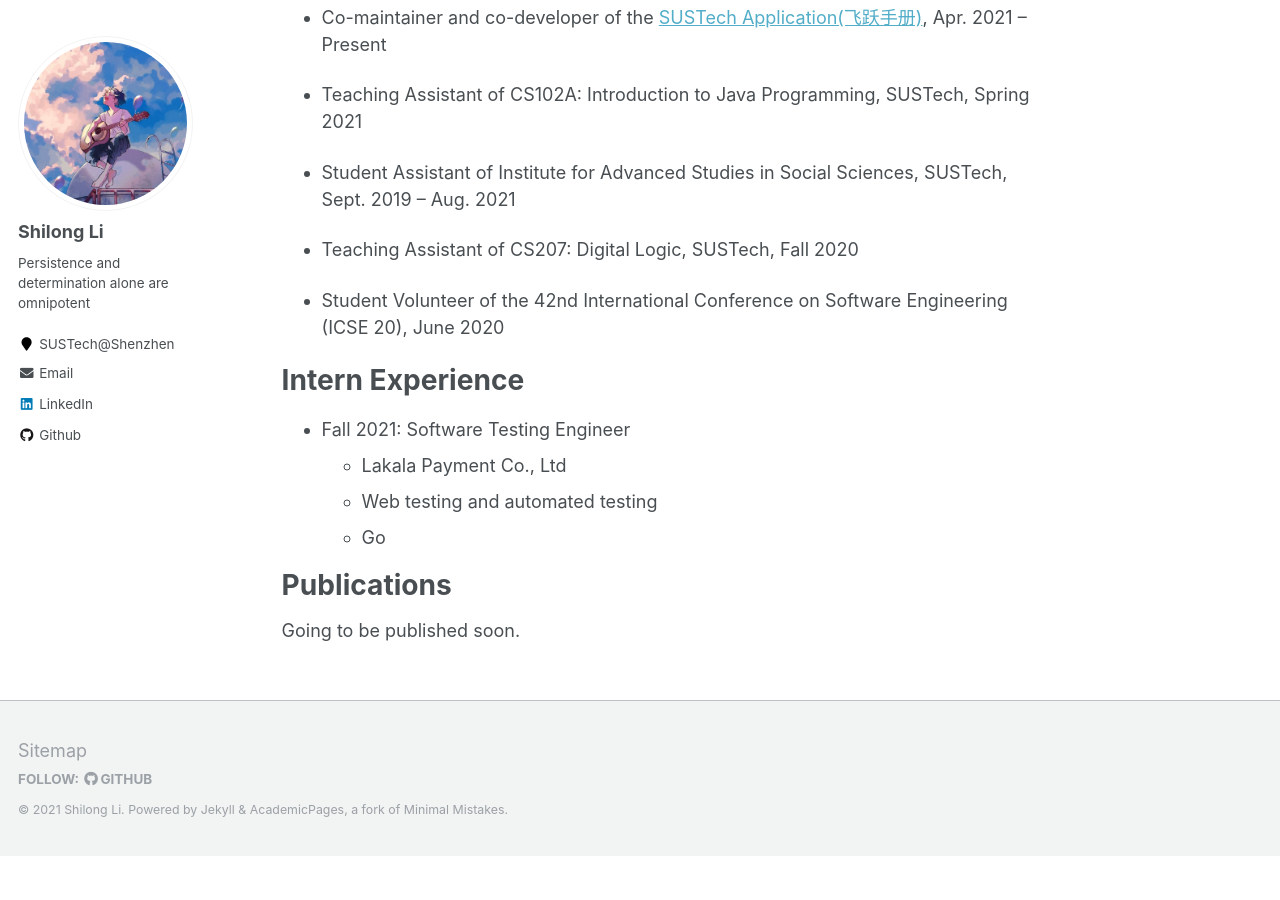
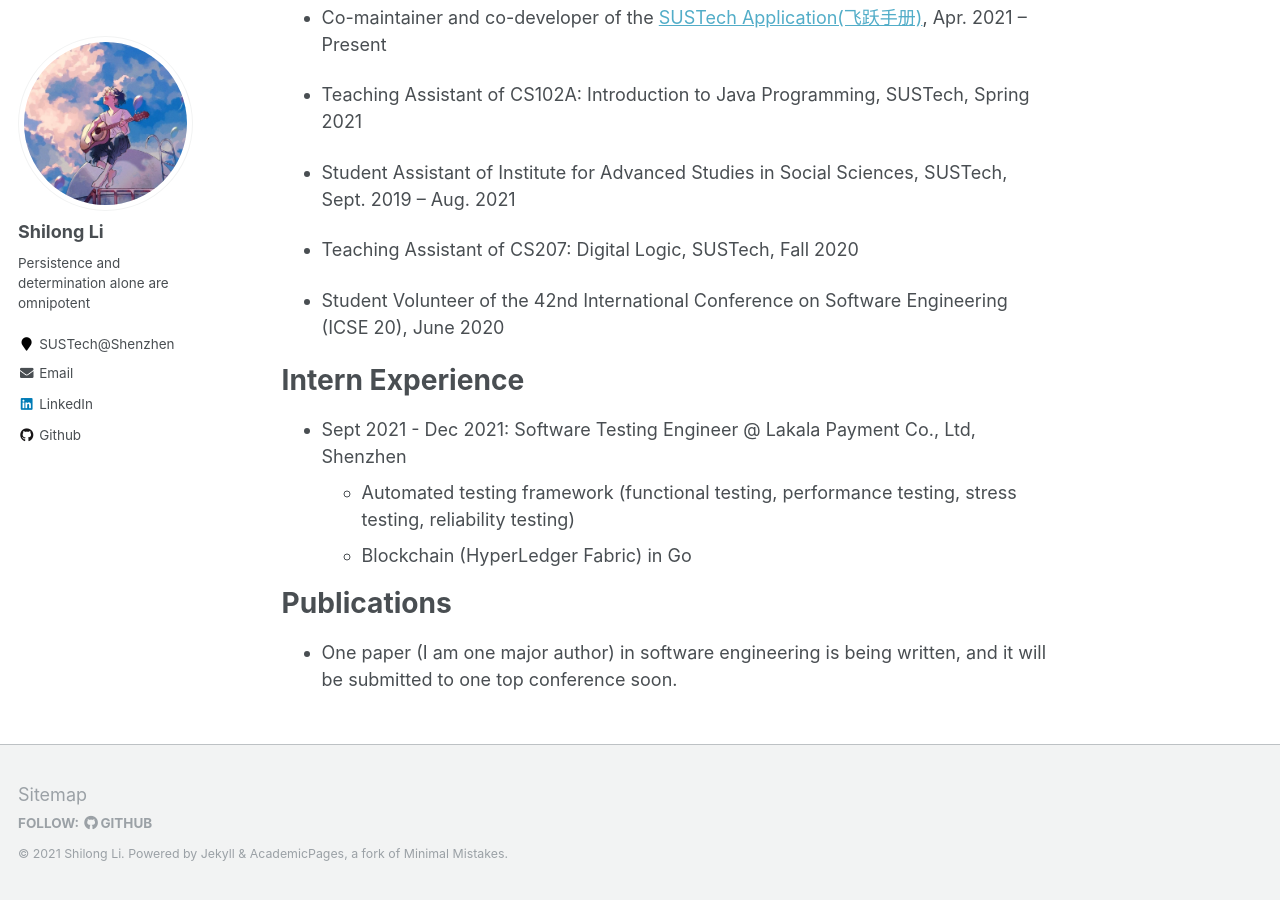
Before and after one commit to lethal233/lethal233.github.io, a Jekyll site: the page built from _pages/about.md, in a window 1280 px wide and 900 px high, scrolled down 738 px. Built offline with Jekyll 4.4.1, drawn with Linux system fonts in a browser that asks for light colours; before the commit the page ends 1594 px from its top, so only the background shows below that.

Commit message:
[update] about

```diff
--- a/_pages/about.md
+++ b/_pages/about.md
@@ -38,11 +38,10 @@ I am a senior undergraduate student at the CSE department of SUSTech, under the
 
 # Intern Experience
 
-- Fall 2021: Software Testing Engineer
-  - Lakala Payment Co., Ltd
-  - Web testing and automated testing
-  - Go
+- Sept 2021 - Dec 2021: Software Testing Engineer @ Lakala Payment Co., Ltd, Shenzhen
+  - Automated testing framework (functional testing, performance testing, stress testing, reliability testing)
+  - Blockchain (HyperLedger Fabric) in Go
 
 # Publications
 
-Going to be published soon.
+- One paper (I am one major author) in software engineering is being written, and it will be submitted to one top conference soon.
```
Also changed, not shown: _pages/projects.md (+3 -2 lines).
